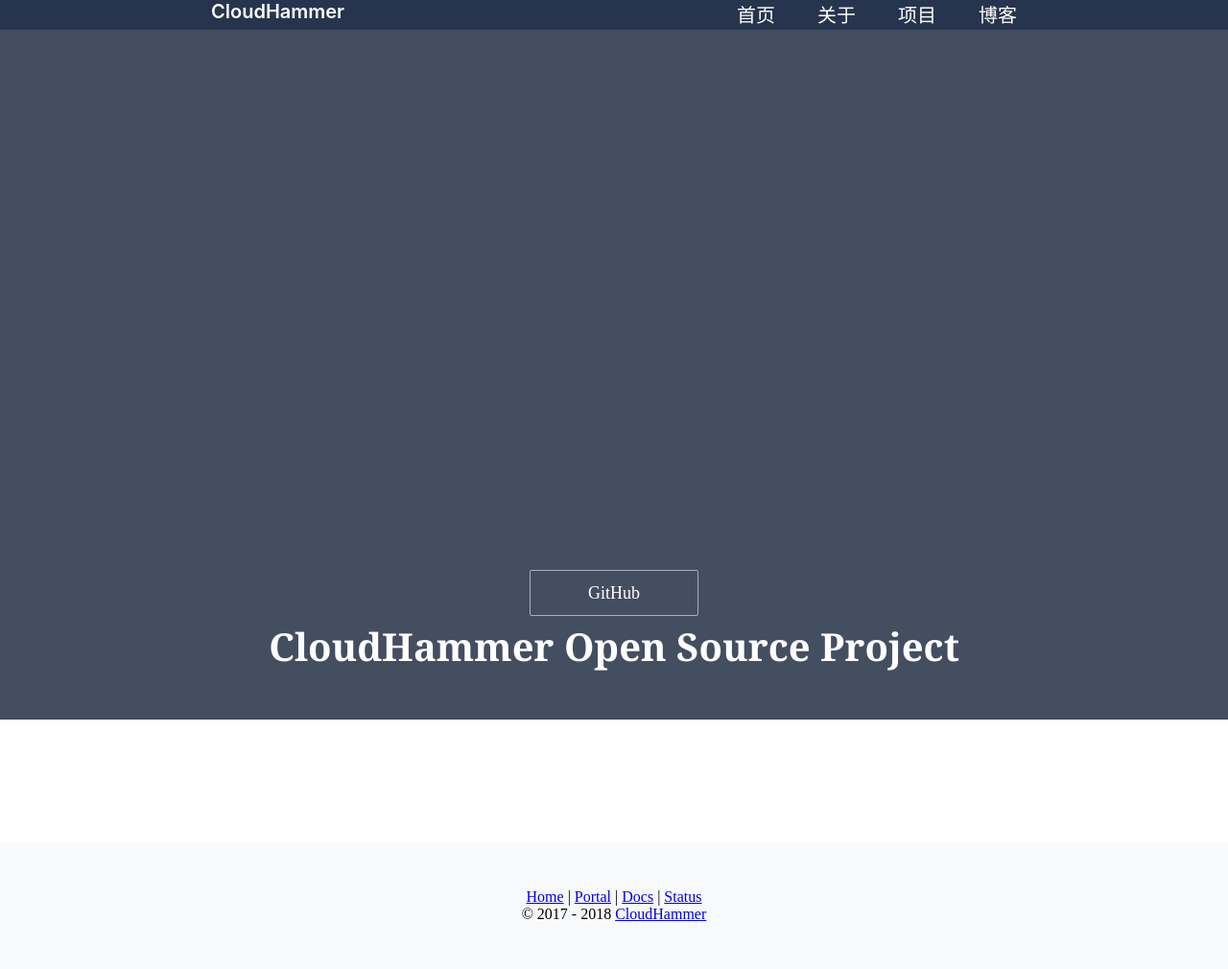
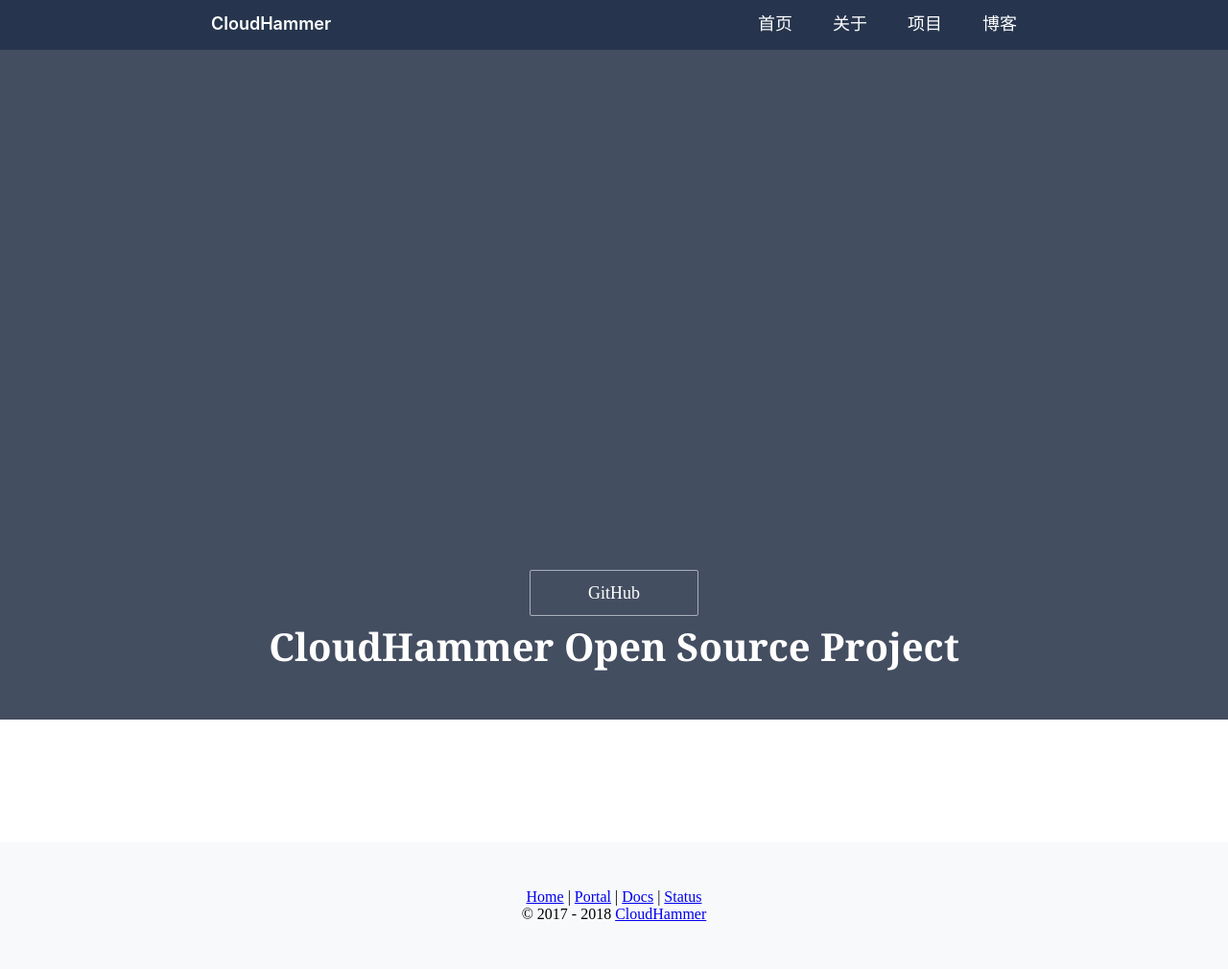
Before and after one commit to nanqinlang-fork-web-blogs/CloudHammer.github.io, a Jekyll site: the page built from index.html, in a window 1280 px wide. Shown: the whole page at 96% size. Built offline with Jekyll 4.4.1, drawn with Linux system fonts in a browser that asks for light colours.

Commit message:
Fix font

```diff
--- a/css/main.css
+++ b/css/main.css
@@ -47,8 +47,7 @@ a {
   display: inline-block;
   color: #fff;
   text-decoration: none;
-  font-family: -apple-system,system-ui,BlinkMacSystemFont,"Segoe UI",Roboto,"Helvetica Neue",sans-serif;
-  font-size: 20px;
+  font: 400 18px/2.8 -apple-system,system-ui,BlinkMacSystemFont,"Segoe UI",Roboto,"Helvetica Neue",sans-serif;
   padding: 0 10px;
   border-bottom: 2px solid transparent;
 }
```
